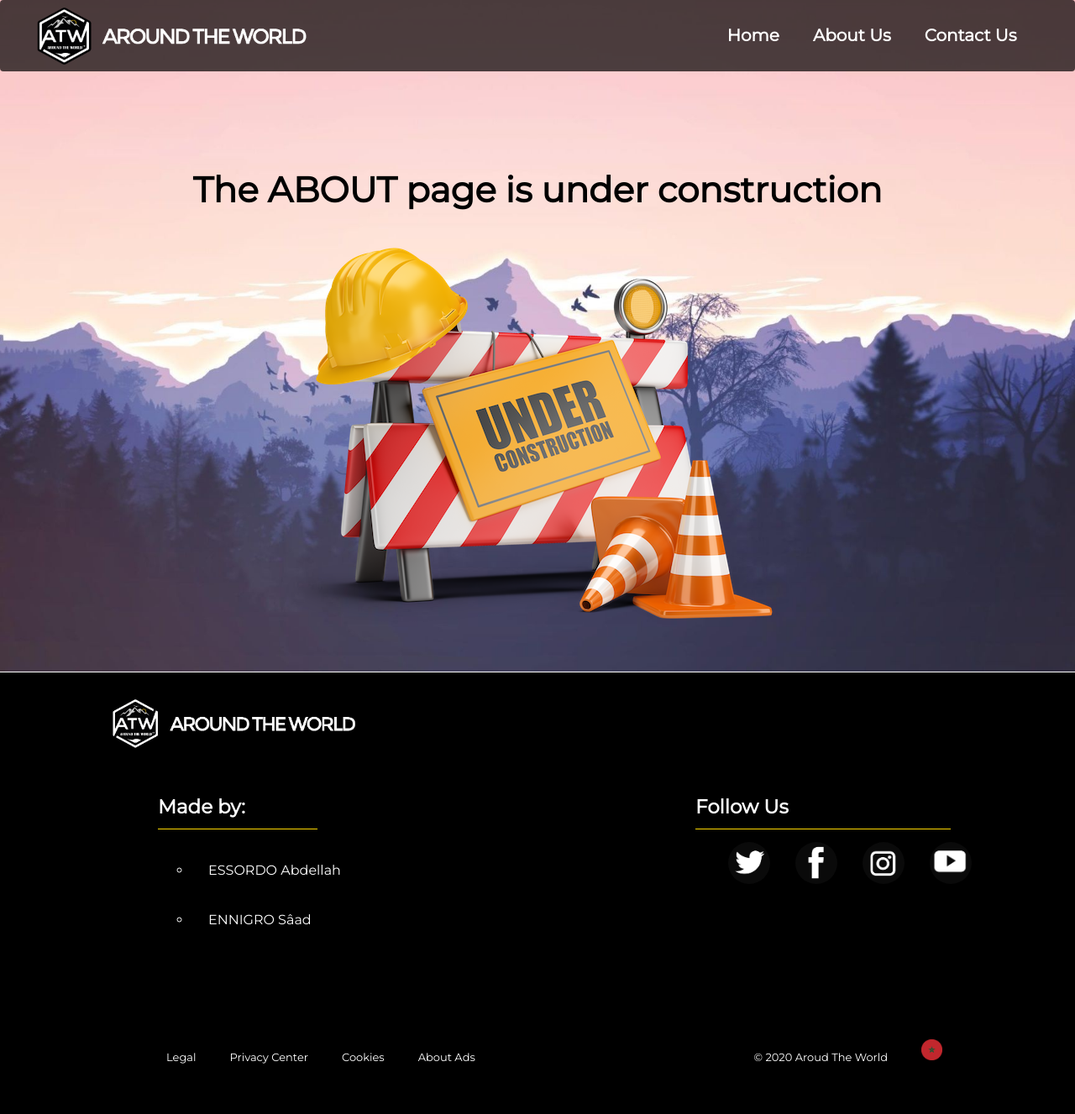
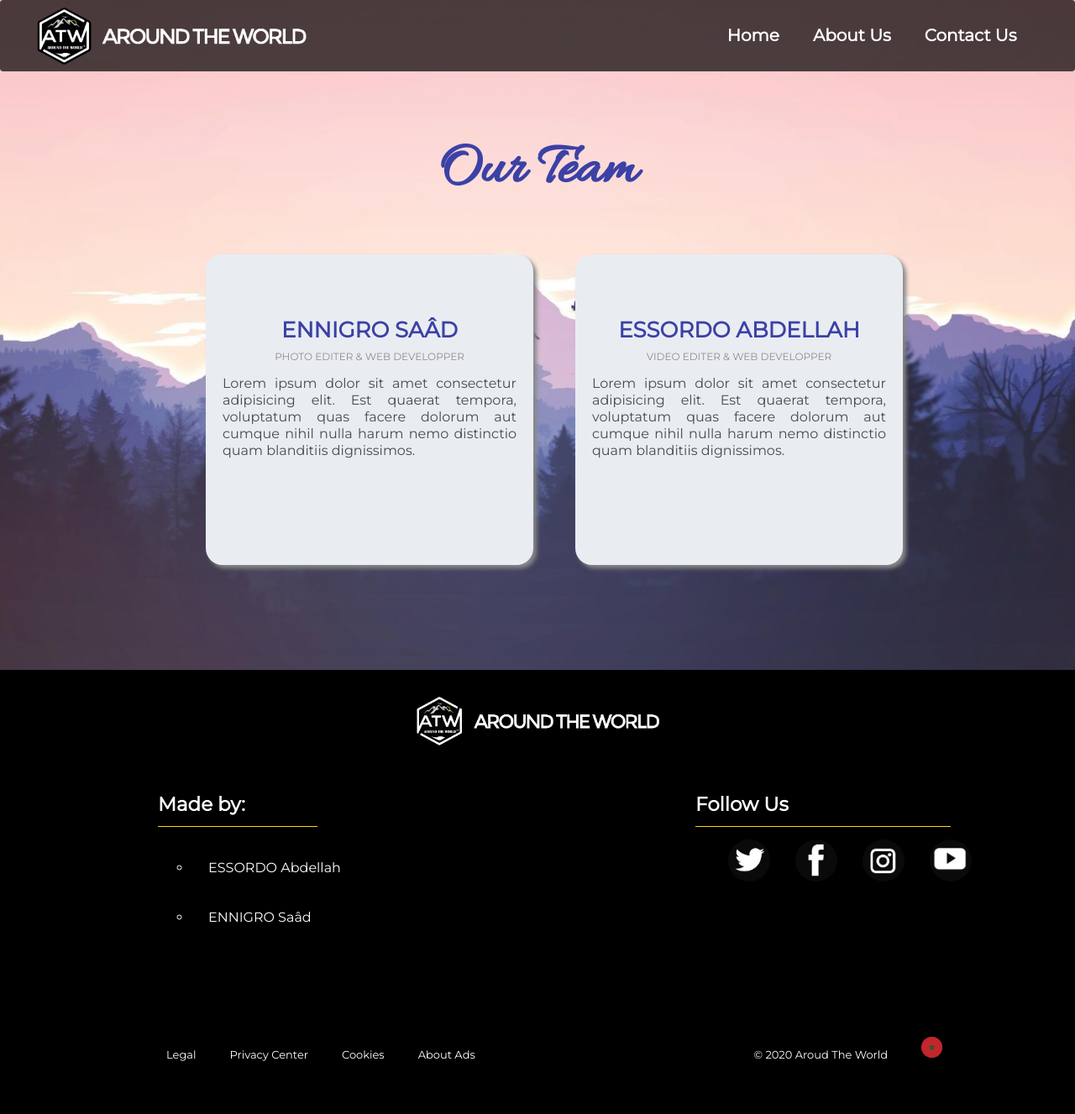
Before and after one commit to abdoessordo/official, a PHP site: page /about.html in a window 1280 px wide. Shown: the whole page at 84% size. After the commit the page ends 1264 px from the top, so only its background shows below. Run offline with PHP 8.4, Linux system fonts and the light colour scheme.

Commit message:
Add files via upload

```diff
--- a/about.html
+++ b/about.html
@@ -4,6 +4,7 @@
         <meta charset="UTF-8">
         <title>About Us</title>
         <link rel="stylesheet" href="style.css">
+        <link rel="stylesheet" href="about_us.css">
         <link href="https://fonts.googleapis.com/css2?family=Montserrat&display=swap" rel="stylesheet">
         <link href="logo.ico" rel="shortcut icon">
     </head>
@@ -15,7 +16,6 @@
             <ul class="main-nav">
                 <a href="home.html"><img class="logo-nav" src="logo1.png"></a>
 
-
                 <span class="Row push"><li class=""><a href="home.html">Home</a></li></span>
                 <span class="Row"><li class=""><a href="about.html">About Us</a></li></span>
                 <span class="Row contact"><li class=""><a href="contact.html">Contact Us</a></li></span>
@@ -23,15 +23,40 @@
         </nav>
 
         <div class="container">
-            <div class="content">
-                <div class="aboutpage">The ABOUT page is under construction</div>
-                <center><img class="construction" src="construction.png" alt=""></center>
+            <div class="container2">
+
+                <div class="ourteam">Our Team</div>
+
+                <div class="team">
+                    <ul class="team-list">
+                        <li>
+                            <div class="team_member">
+
+                                <h3>ENNIGRO Saâd</h3>
+                                <p class="role">Photo Editer & Web developper</p>
+                                <p class="txt">Lorem ipsum dolor sit amet consectetur adipisicing elit. Est quaerat tempora, voluptatum quas facere dolorum aut cumque nihil nulla harum nemo distinctio quam blanditiis dignissimos.</p>
+                            </div>
+                        </li>
+                        <li>
+                            <div class="team_member">
+
+                                <h3>ESSORDO ABDELLAH</h3>
+                                <p class="role">Video Editer & Web developper</p>
+                                <p class="txt">Lorem ipsum dolor sit amet consectetur adipisicing elit. Est quaerat tempora, voluptatum quas facere dolorum aut cumque nihil nulla harum nemo distinctio quam blanditiis dignissimos.</p>
+                            </div>
+                        </li>
+                    </ul>
+
+
+
+                </div>
+
             </div>
 
             <div class="footer">
                 <div class="footer-container">
                     <a href="index.html">
-                        <img class="logofooter" src="logo1.png">
+                        <center><img class="logofooter" src="logo1.png"></center>
                     </a>
 
                     <div class="list-container">
@@ -40,7 +65,7 @@
                                     <h2 class="made">Made by:</h2><br>
                                     <ul>
                                         <li class="name">ESSORDO Abdellah</li>
-                                        <li class="name">ENNIGRO Sâad</li>
+                                        <li class="name">ENNIGRO Saâd</li>
                                     </ul>
                             </li>
                             <li class="push">
--- /dev/null
+++ b/about_us.css
@@ -0,0 +1,86 @@
+@import url('https://fonts.googleapis.com/css?family=Allura|Josefin+Sans');
+
+*{
+    margin: 0;
+    font-family: 'Montserrat', sans-serif;
+}
+
+body, html{
+    width: 100%;
+    margin: 0;
+    background: url(bg.jpg) no-repeat center;
+    background-size: cover;
+    font-family: 'Josefin Sans', sans-serif;
+}
+
+.container2{
+    display: flex;
+    flex-wrap: wrap;
+    width: 100%;
+    justify-content: center;
+}
+
+.ourteam{
+  display: flex;
+    flex-wrap: wrap;
+    font-family: 'Allura', cursive;
+    font-size: 70px;
+    justify-content: center;
+    padding: 160px 0 30px 0;
+    font-weight: bold;
+    color: #3B41A6;
+
+}
+
+.team{
+    display: flex;
+    flex-wrap: wrap;
+    justify-content: center;
+    width: 100%;
+    text-align: center;
+    margin-bottom: 100px;
+}
+
+.team_member{
+    background: #e9edf2;
+
+    margin: 5px;
+    /* margin-bottom: 50px; */
+    width: 350px;
+    height: 330px;
+    padding: 20px;
+    line-height: 20px;
+    border-radius: 20px;
+    color: #8e8b8b;
+    transition: .8s;
+    box-shadow:4px 4px 5px #888888;
+}
+
+.team_member:hover{
+    transform: scale(1.05);
+    box-shadow:8px 8px 10px #888888;
+    transition: .8s;
+}
+
+h3{
+    color: #3B41A6;
+    font-size: 26px;
+    margin-top: 60px;
+    text-transform: uppercase;
+}
+
+.role{
+    color: #8E8B8B;
+    margin: 12px 0;
+    font-size: 12px;
+    text-transform: uppercase;
+}
+.team-list{
+    display: flex;
+    list-style: none;
+}
+
+.txt{
+    color: #474b4f;
+    text-align: justify;
+}
--- a/home.html
+++ b/home.html
@@ -4,6 +4,7 @@
         <meta charset="UTF-8">
         <title>Home</title>
         <link rel="stylesheet" href="style.css">
+        <link rel="stylesheet" href="home.css">
         <link href="https://fonts.googleapis.com/css2?family=Montserrat&display=swap" rel="stylesheet">
         <link href="logo.ico" rel="shortcut icon">
     </head>
@@ -30,7 +31,7 @@
             <div class="footer">
                 <div class="footer-container">
                     <a href="index.html">
-                        <img class="logofooter" src="logo1.png">
+                        <center><img class="logofooter" src="logo1.png"></center>
                     </a>
 
                     <div class="list-container">
@@ -39,7 +40,7 @@
                                     <h2 class="made">Made by:</h2><br>
                                     <ul>
                                         <li class="name">ESSORDO Abdellah</li>
-                                        <li class="name">ENNIGRO Sâad</li>
+                                        <li class="name">ENNIGRO Saâd</li>
                                     </ul>
                             </li>
                             <li class="push">
--- a/index.html
+++ b/index.html
@@ -3,6 +3,8 @@
     <head>
         <meta charset="UTF-8">
         <link rel="stylesheet" href="welcome.css">
+        <link href="https://fonts.googleapis.com/css2?family=Montserrat&display=swap" rel="stylesheet">
+        <link href="logo.ico" rel="shortcut icon">
         <title>Welcome</title>
     </head>
 
--- a/style.css
+++ b/style.css
@@ -1,3 +1,4 @@
+
 *{
     margin: 0;
     font-family: 'Montserrat', sans-serif;
@@ -7,8 +8,6 @@
 body, html{
     height: 100%;
     margin: 0;
-    background: url(bg.jpg) no-repeat center;
-    background-size: cover;
 }
 
 .construction{
@@ -140,10 +139,6 @@
     transition: all .3s;
 }
 
-.logofooter:hover{
-    transform: scale(1.1);
-}
-
 .edit{
     padding-left: 15px;
     height: auto;
```
Also changed, not shown: contact.html (+5 -6 lines), contact_us.css (+10 -5 lines), home.css (added, +12 -0 lines), welcome.css (+4 -4 lines).
